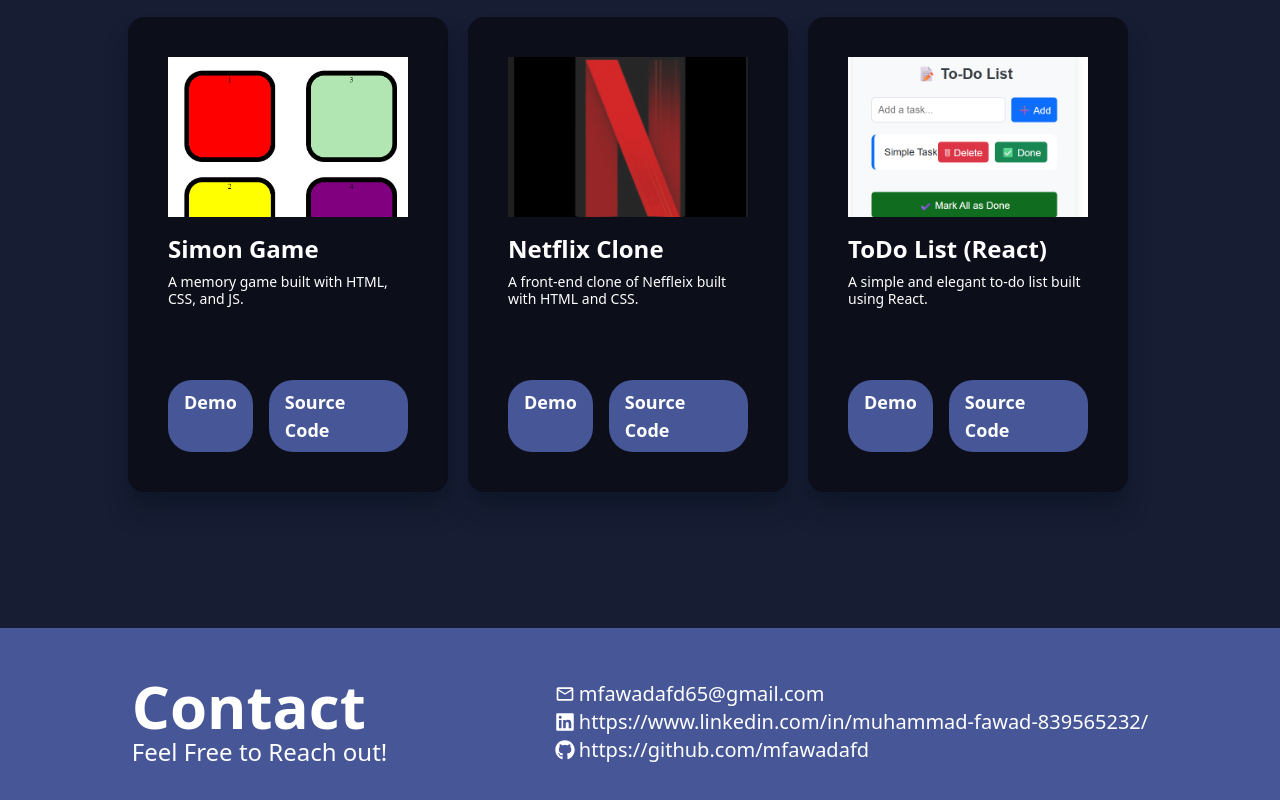
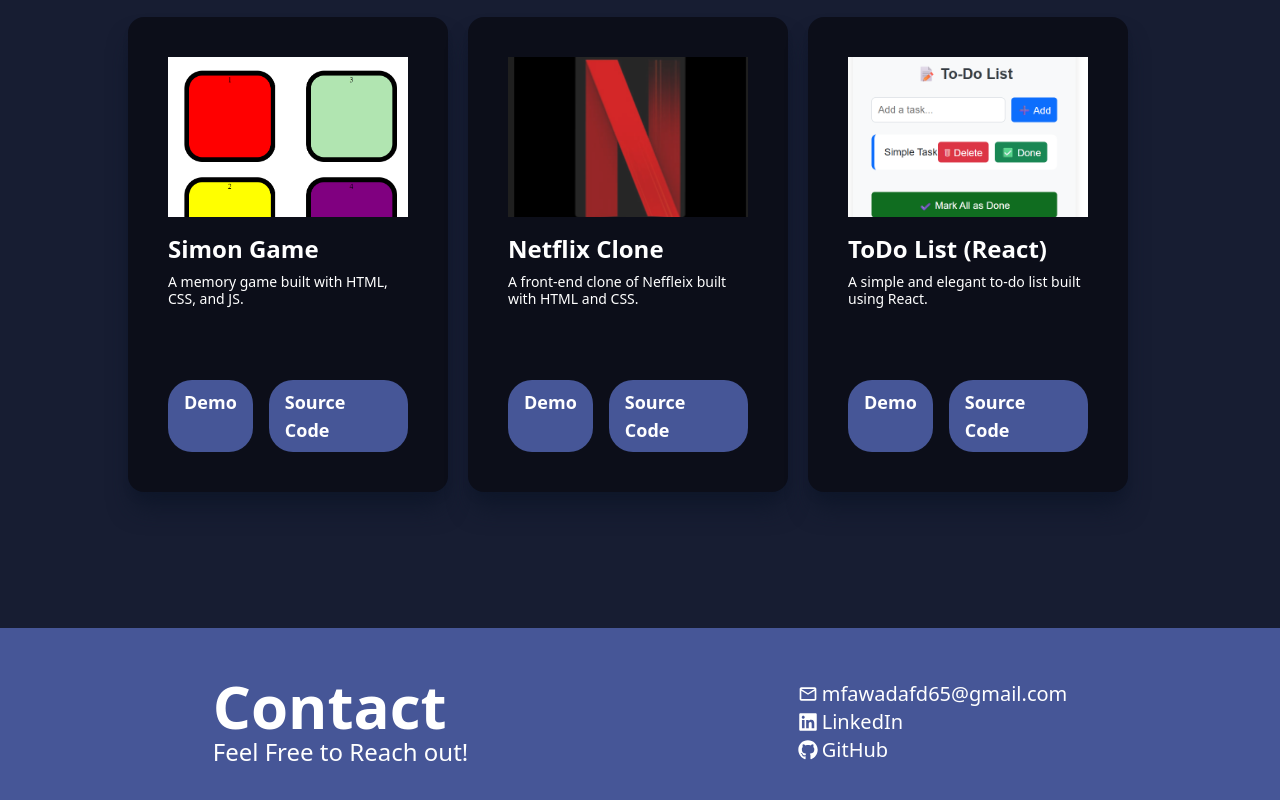
Before and after one commit to mfawadafd/Portfolio, a React (Vite) app: page / in a window 1280 px wide. Shown: the part 2250-3050 px from the top of the page. Built offline with nearby package versions, Linux system fonts and the light colour scheme.

Commit message:
convert the contact to clickable

```diff
--- a/src/components/Footer/Footer.jsx
+++ b/src/components/Footer/Footer.jsx
@@ -11,13 +11,19 @@
     </div>
     <ul className='text-sm md:text-xl'>
         <li className='flex gap-1 items-center'><MdOutlineEmail size={20}/>
-        mfawadafd65@gmail.com
+       <a href="mailto:mfawadafd65@gmail.com" target="_blank" rel="noopener noreferrer">
+          mfawadafd65@gmail.com
+        </a>
         </li>
         <li className='flex gap-1 items-center'><FaLinkedin size={20}/>
-        https://www.linkedin.com/in/muhammad-fawad-839565232/
+        <a href="https://www.linkedin.com/in/muhammad-fawad-839565232/" target="_blank" rel="noopener noreferrer">
+          LinkedIn
+        </a>
         </li>
         <li className='flex gap-1 items-center'><FaGithub size={20}/>
-        https://github.com/mfawadafd
+        <a href="https://github.com/mfawadafd" target="_blank" rel="noopener noreferrer">
+          GitHub
+        </a>
         </li>
     </ul>
     </div>
```
